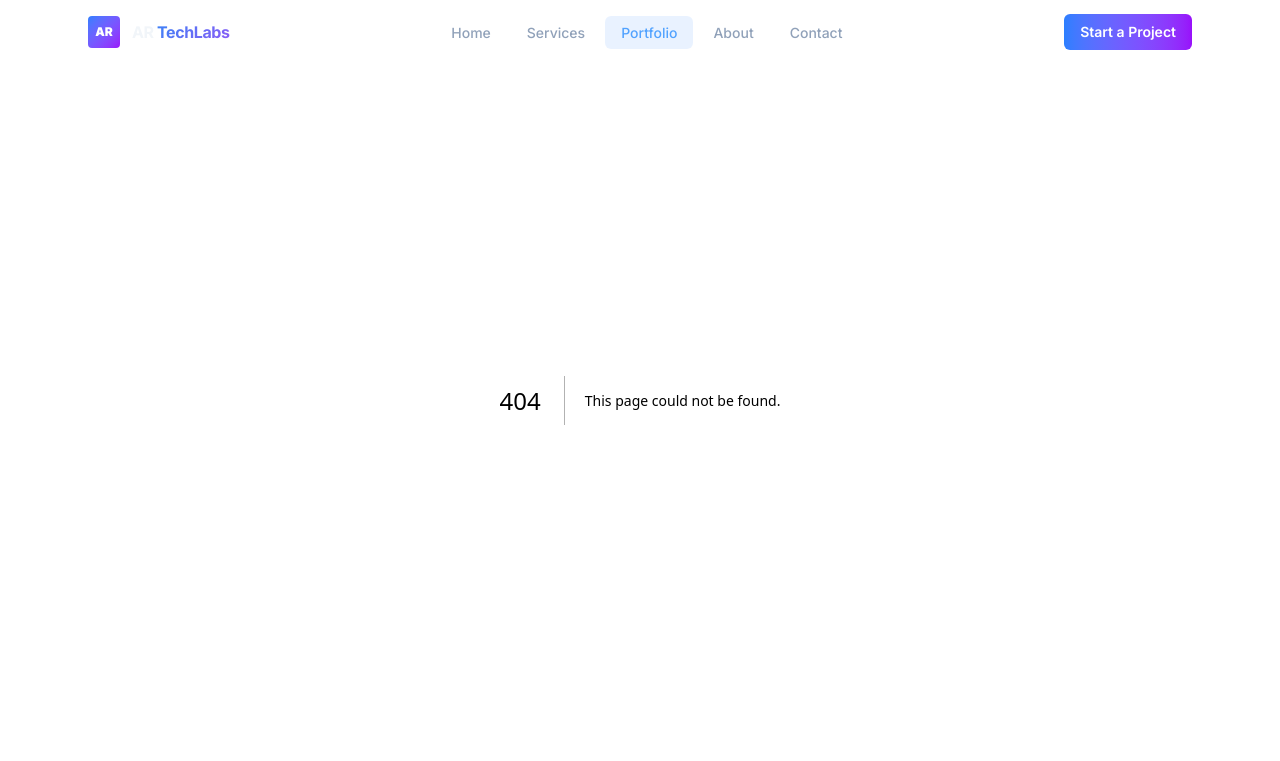
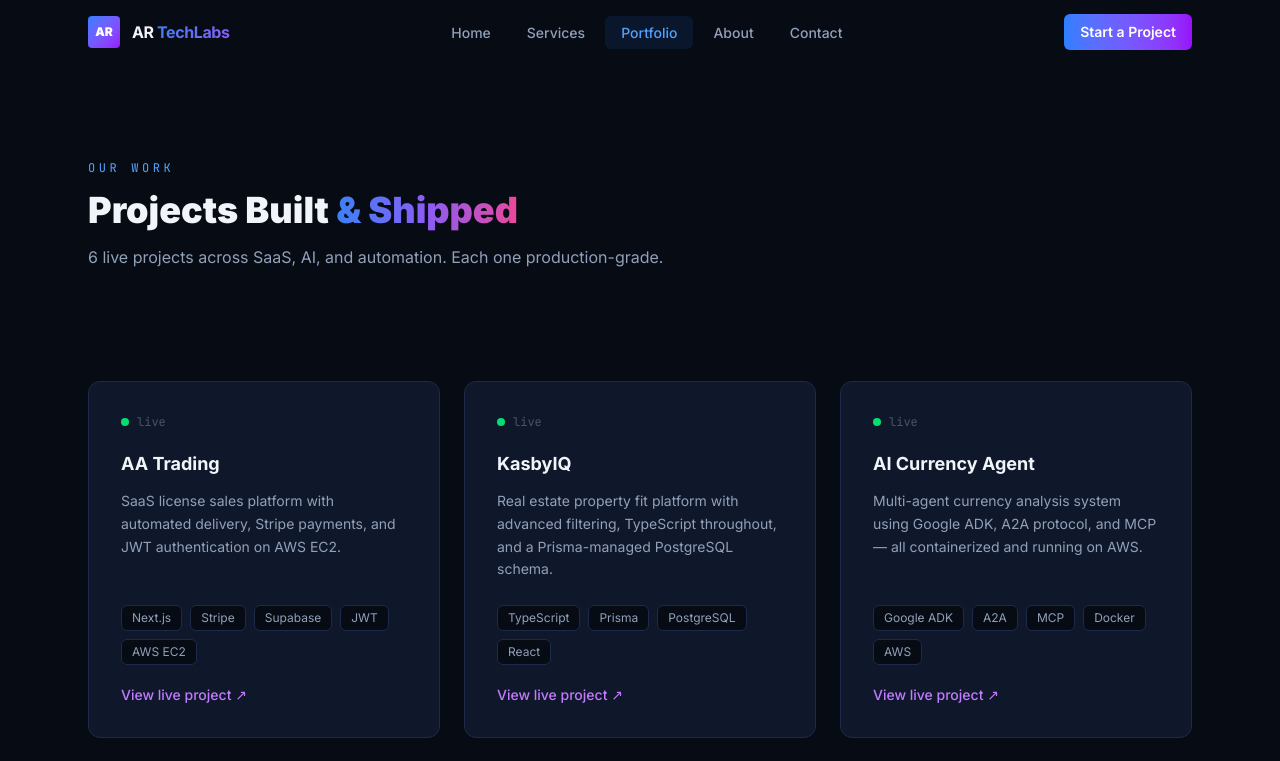
Before and after one commit to abdurrahmanrussel/ar-techlabs, a Next.js app: page /portfolio in a window 1280 px wide. Before the commit this address had no page. Shown: the top 761 px of the page. Built offline with nearby package versions, Linux system fonts and the light colour scheme.

Commit message:
feat: add Portfolio page with live/private status indicators

```diff
--- /dev/null
+++ b/app/portfolio/page.tsx
@@ -0,0 +1,26 @@
+import type { Metadata } from 'next'
+import SectionHeader from '@/components/ui/SectionHeader'
+import PortfolioGrid from '@/components/portfolio/PortfolioGrid'
+
+export const metadata: Metadata = {
+  title: 'Portfolio',
+  description: 'Live projects built by AR TechLabs — SaaS platforms, AI agent systems, and automation pipelines.',
+}
+
+export default function PortfolioPage() {
+  return (
+    <div className="pt-24 pb-32">
+      <div className="max-w-6xl mx-auto px-6">
+        <div className="py-16 max-w-2xl">
+          <SectionHeader
+            label="Our Work"
+            title="Projects Built"
+            gradientTitle="& Shipped"
+            subtitle="6 live projects across SaaS, AI, and automation. Each one production-grade."
+          />
+        </div>
+        <PortfolioGrid />
+      </div>
+    </div>
+  )
+}
--- /dev/null
+++ b/components/portfolio/PortfolioGrid.tsx
@@ -0,0 +1,22 @@
+'use client'
+
+import { motion } from 'framer-motion'
+import { projects } from '@/lib/data'
+import ProjectCard from './ProjectCard'
+import { staggerContainer } from '@/components/ui/AnimatedSection'
+
+export default function PortfolioGrid() {
+  return (
+    <motion.div
+      variants={staggerContainer}
+      initial="hidden"
+      whileInView="visible"
+      viewport={{ once: true }}
+      className="grid grid-cols-1 md:grid-cols-2 lg:grid-cols-3 gap-6"
+    >
+      {projects.map((project) => (
+        <ProjectCard key={project.id} {...project} />
+      ))}
+    </motion.div>
+  )
+}
--- /dev/null
+++ b/components/portfolio/ProjectCard.tsx
@@ -0,0 +1,53 @@
+import AnimatedSection from '@/components/ui/AnimatedSection'
+
+interface ProjectCardProps {
+  title: string
+  description: string
+  tags: string[]
+  url: string | null
+}
+
+export default function ProjectCard({ title, description, tags, url }: ProjectCardProps) {
+  return (
+    <AnimatedSection direction="up">
+      <div className="h-full bg-navy-800 border border-navy-700 rounded-xl p-8 hover:border-purple-500/30 transition-all group hover:-translate-y-1 duration-300 flex flex-col">
+        {/* Status dot */}
+        <div className="flex items-center gap-2 mb-5">
+          <div className={`w-2 h-2 rounded-full ${url ? 'bg-green-400' : 'bg-slate-600'}`} />
+          <span className="text-xs text-slate-600 font-mono">
+            {url ? 'live' : 'private'}
+          </span>
+        </div>
+
+        <h3 className="text-lg font-bold text-slate-100 mb-3 group-hover:text-purple-400 transition-colors">
+          {title}
+        </h3>
+        <p className="text-slate-400 text-sm leading-relaxed mb-6 flex-1">{description}</p>
+
+        <div className="flex flex-wrap gap-2 mb-5">
+          {tags.map((tag) => (
+            <span
+              key={tag}
+              className="text-xs px-2.5 py-1 rounded-md bg-navy-950 border border-navy-700 text-slate-400"
+            >
+              {tag}
+            </span>
+          ))}
+        </div>
+
+        {url ? (
+          <a
+            href={url}
+            target="_blank"
+            rel="noopener noreferrer"
+            className="inline-flex items-center gap-1.5 text-sm text-purple-400 hover:text-purple-300 font-medium transition-colors"
+          >
+            View live project ↗
+          </a>
+        ) : (
+          <span className="text-sm text-slate-600">Private project</span>
+        )}
+      </div>
+    </AnimatedSection>
+  )
+}
```
